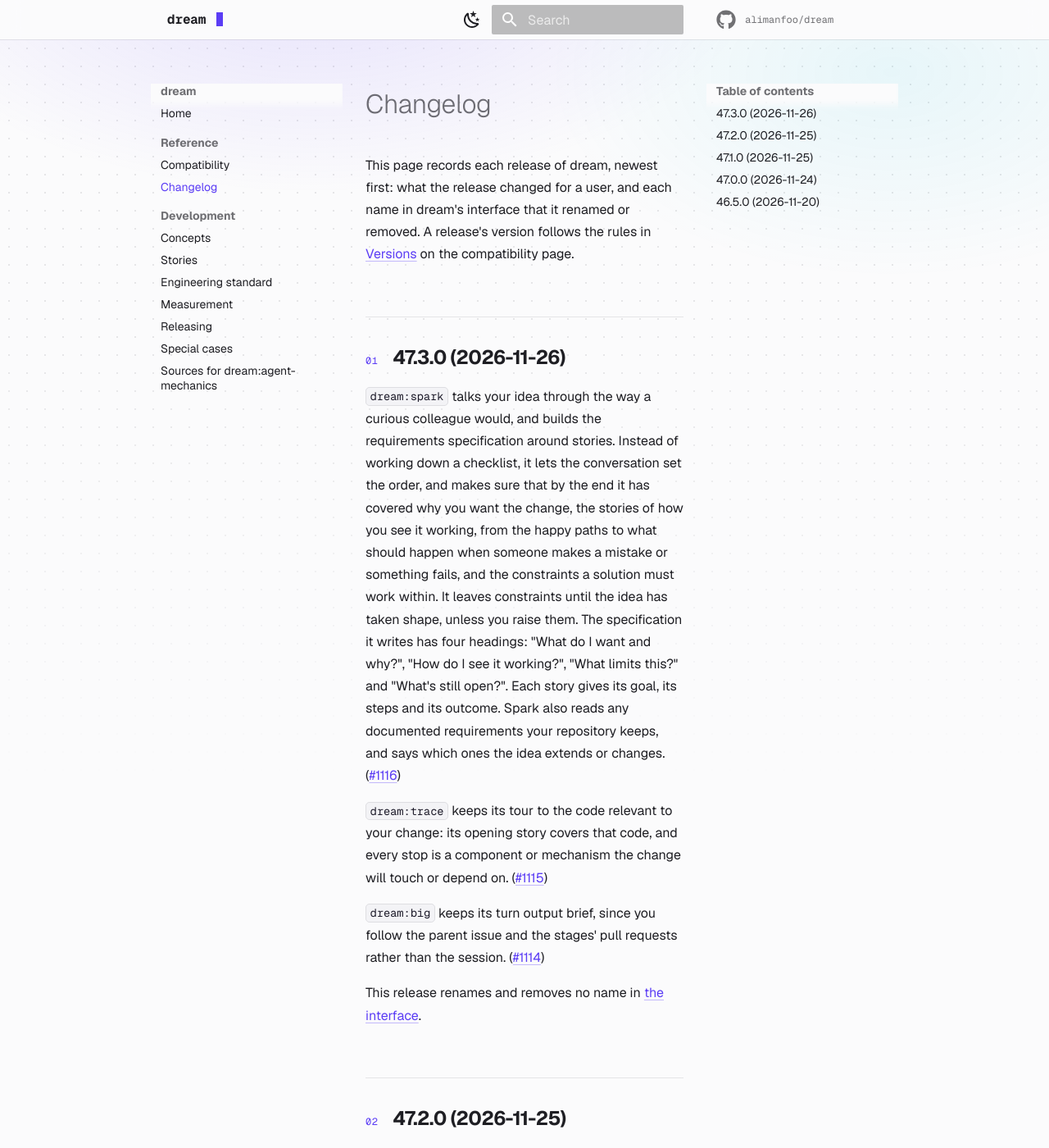
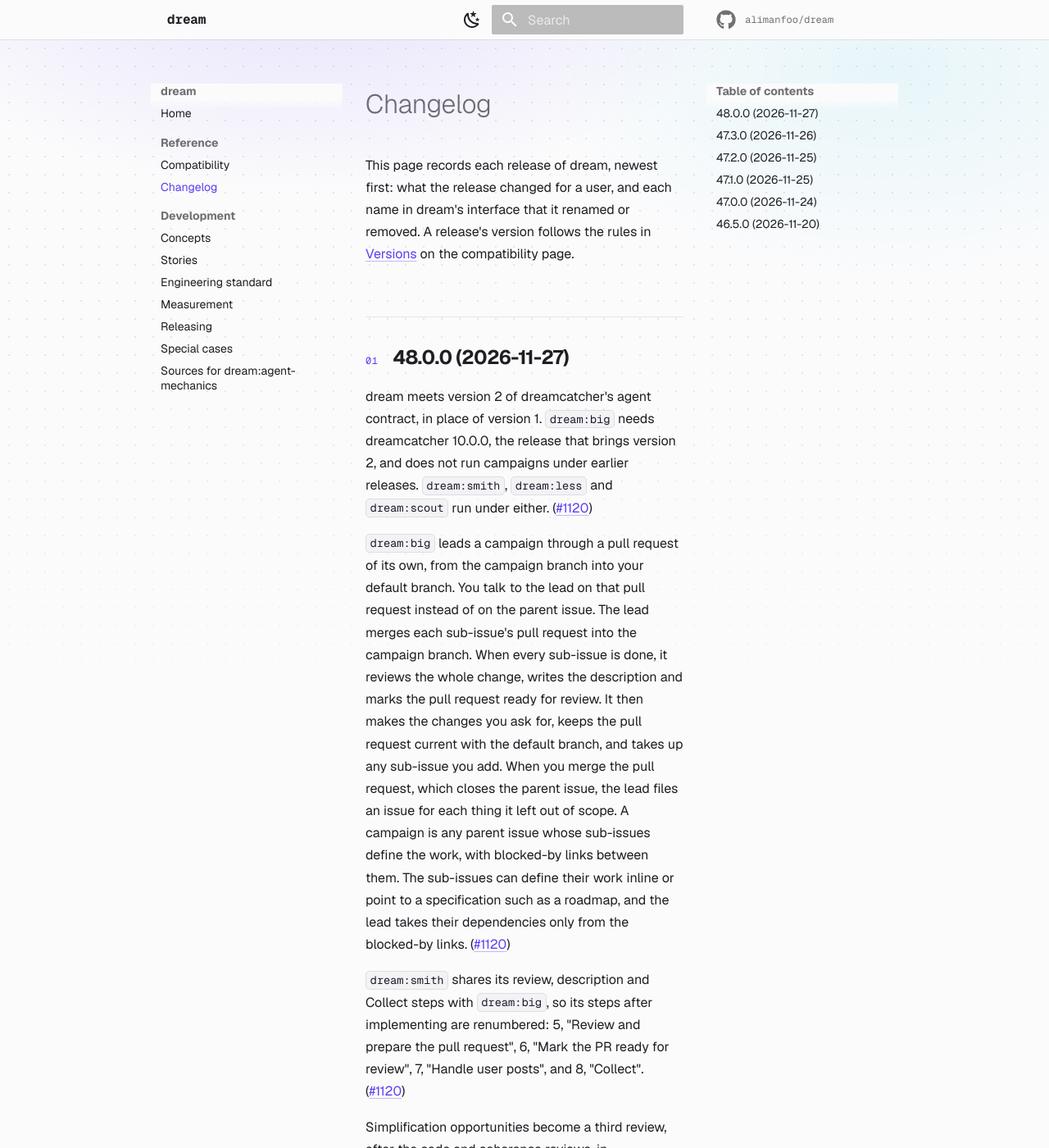
Before and after one commit to alimanfoo/dream, an MkDocs documentation site: the page built from docs/changelog.md, in a window 1280 px wide and 1400 px high. Shown: the whole window at 82% size. Built offline with MkDocs 1.6.1 and Material for MkDocs 9.7.7, drawn with Linux system fonts in a browser that asks for light colours; comment, search, counter and statistics services are not loaded; some of the changed text lies outside the part shown.

Commit message:
Release 48.0.0
Co-Authored-By: Claude Opus 5.5 <noreply@anthropic.com>

```diff
--- a/docs/changelog.md
+++ b/docs/changelog.md
@@ -4,6 +4,43 @@ This page records each release of dream, newest first: what the release changed
 for a user, and each name in dream's interface that it renamed or removed. A
 release's version follows the rules in [Versions](compatibility.md#versions) on
 the compatibility page.
+
+## 48.0.0 (2026-11-27)
+
+dream meets version 2 of dreamcatcher's agent contract, in place of version 1.
+`dream:big` needs dreamcatcher 10.0.0, the release that brings version 2, and
+does not run campaigns under earlier releases. `dream:smith`, `dream:less` and
+`dream:scout` run under either.
+([#1120](https://github.com/alimanfoo/dream/pull/1120))
+
+`dream:big` leads a campaign through a pull request of its own, from the
+campaign branch into your default branch. You talk to the lead on that pull
+request instead of on the parent issue. The lead merges each sub-issue's pull
+request into the campaign branch. When every sub-issue is done, it reviews the
+whole change, writes the description and marks the pull request ready for
+review. It then makes the changes you ask for, keeps the pull request current
+with the default branch, and takes up any sub-issue you add. When you merge the
+pull request, which closes the parent issue, the lead files an issue for each
+thing it left out of scope. A campaign is any parent issue whose sub-issues
+define the work, with blocked-by links between them. The sub-issues can define
+their work inline or point to a specification such as a roadmap, and the lead
+takes their dependencies only from the blocked-by links.
+([#1120](https://github.com/alimanfoo/dream/pull/1120))
+
+`dream:smith` shares its review, description and Collect steps with `dream:big`,
+so its steps after implementing are renumbered: 5, "Review and prepare the pull
+request", 6, "Mark the PR ready for review", 7, "Handle user posts", and 8,
+"Collect". ([#1120](https://github.com/alimanfoo/dream/pull/1120))
+
+Simplification opportunities become a third review, after the code and coherence
+reviews, in `dream:smith` and `dream:big`. The agent applies each opportunity
+that stays within what the issue asks for, and defers each one that needs your
+decision, which Collect files as an issue.
+([#1122](https://github.com/alimanfoo/dream/pull/1122))
+
+This release renames and removes no name in
+[the interface](compatibility.md#the-interface). It changes the version of
+dreamcatcher's agent contract that dream meets, from 1 to 2.
 
 ## 47.3.0 (2026-11-26)
 
```
Also changed, not shown: docs/standard.md (+1 -1 lines), 1 other file.
